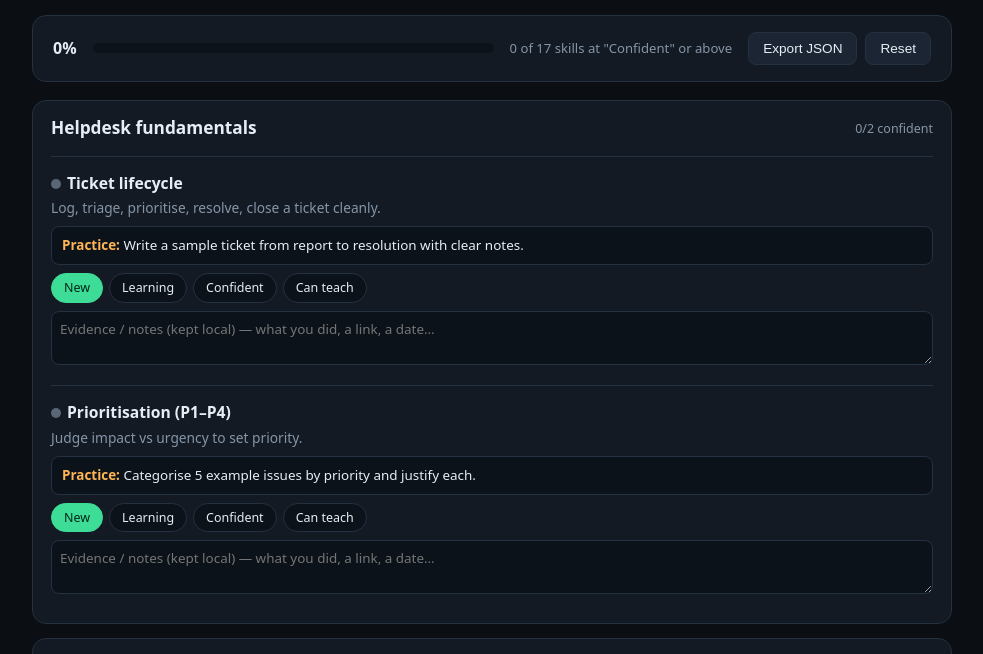
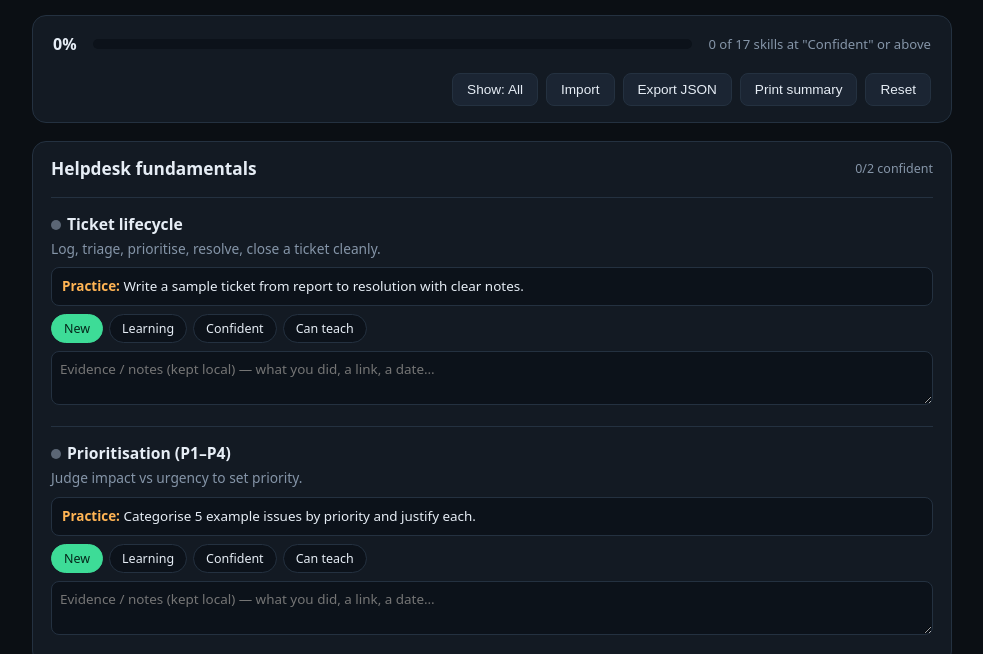
Before and after one commit to joshuaparris-max/skills, a plain HTML site: page index.html in a window 1280 px wide. Shown: the part 99-753 px from the top of the page, without its empty margins (148-1131 px from the left). Drawn offline with Linux system fonts and the light colour scheme.

Commit message:
feat: level up skills — JSON import, needs-work filter, printable summary

```diff
--- a/index.html
+++ b/index.html
@@ -46,8 +46,12 @@
     <div class="bar"><div id="overallBar" style="width:0%"></div></div>
     <span class="muted" id="summary" style="color:var(--muted);font-size:.82rem"></span>
     <div class="toolbar">
+      <button class="btn" id="filterWeak">Show: All</button>
+      <button class="btn" id="import">Import</button>
       <button class="btn" id="export">Export JSON</button>
+      <button class="btn" id="print">Print summary</button>
       <button class="btn" id="reset">Reset</button>
+      <input type="file" id="fileIn" accept="application/json" style="display:none">
     </div>
   </div>
   <div id="tree"></div>
@@ -105,6 +109,7 @@ function render(){
     const skillsHtml=cat.skills.map(s=>{
       const st=state[s.id]||{level:0,evidence:''};
       total++; sum+=st.level; if(st.level>=2) done++;
+      if(typeof weakOnly!=='undefined' && weakOnly && st.level>=2) return '';
       return `<div class="skill">
         <h3><span class="dot" style="background:${['#5b6675','#4ea1ff','#3ddc97','#ffb454'][st.level]}"></span>${s.name}</h3>
         <div class="desc">${s.desc}</div>
@@ -125,6 +130,15 @@ function render(){
 }
 $('export').onclick=()=>{ const out={exportedAt:new Date().toISOString(),skills:DATA.flatMap(c=>c.skills.map(s=>({category:c.cat,skill:s.name,...(state[s.id]||{level:0,evidence:''}),levelLabel:LEVELS[(state[s.id]||{}).level||0]})))}; const b=new Blob([JSON.stringify(out,null,2)],{type:'application/json'}); const a=document.createElement('a'); a.href=URL.createObjectURL(b); a.download='it-skills-progress.json'; a.click(); };
 $('reset').onclick=()=>{ if(confirm('Reset all progress and evidence notes?')){ state={}; save(); } };
+// Import progress JSON (accepts our export shape or a raw {id:{level,evidence}} map)
+$('import').onclick=()=>$('fileIn').click();
+$('fileIn').onchange=e=>{ const f=e.target.files[0]; if(!f)return; const r=new FileReader(); r.onload=()=>{ try{ const data=JSON.parse(r.result); if(Array.isArray(data.skills)){ const byName={}; DATA.forEach(c=>c.skills.forEach(s=>byName[s.name]=s.id)); data.skills.forEach(row=>{ const id=byName[row.skill]; if(id) state[id]={level:row.level||0,evidence:row.evidence||''}; }); } else { state=data; } save(); alert('Progress imported.'); }catch(err){ alert('Could not read that file.'); } }; r.readAsText(f); };
+// Filter to skills that still need work (level < 2)
+let weakOnly=false;
+$('filterWeak').onclick=()=>{ weakOnly=!weakOnly; $('filterWeak').textContent='Show: '+(weakOnly?'Needs work':'All'); render(); };
+window.__weak=()=>weakOnly;
+// Printable summary
+$('print').onclick=()=>{ const w=window.open('','_blank'); const rows=DATA.flatMap(c=>c.skills.map(s=>`<tr><td>${c.cat}</td><td>${s.name}</td><td>${LEVELS[(state[s.id]||{}).level||0]}</td><td>${(state[s.id]||{}).evidence||''}</td></tr>`)).join(''); w.document.write(`<title>IT Skills Summary</title><style>body{font-family:system-ui;padding:24px}table{border-collapse:collapse;width:100%}td,th{border:1px solid #ccc;padding:6px 10px;text-align:left;font-size:13px}h1{font-size:20px}</style><h1>IT Support Skill Tree — Progress</h1><p>${new Date().toLocaleString()}</p><table><tr><th>Category</th><th>Skill</th><th>Confidence</th><th>Evidence</th></tr>${rows}</table>`); w.document.close(); w.print(); };
 render();
 </script>
 </body>
```
